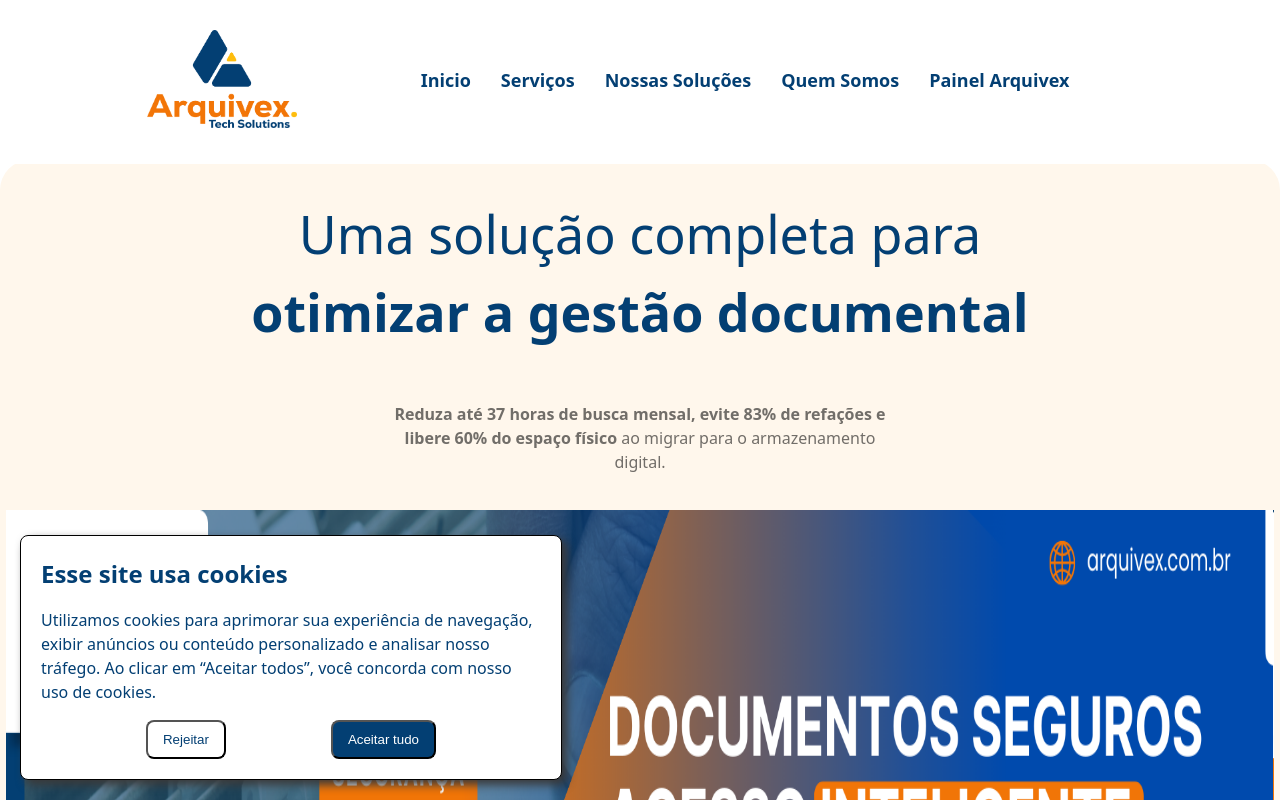
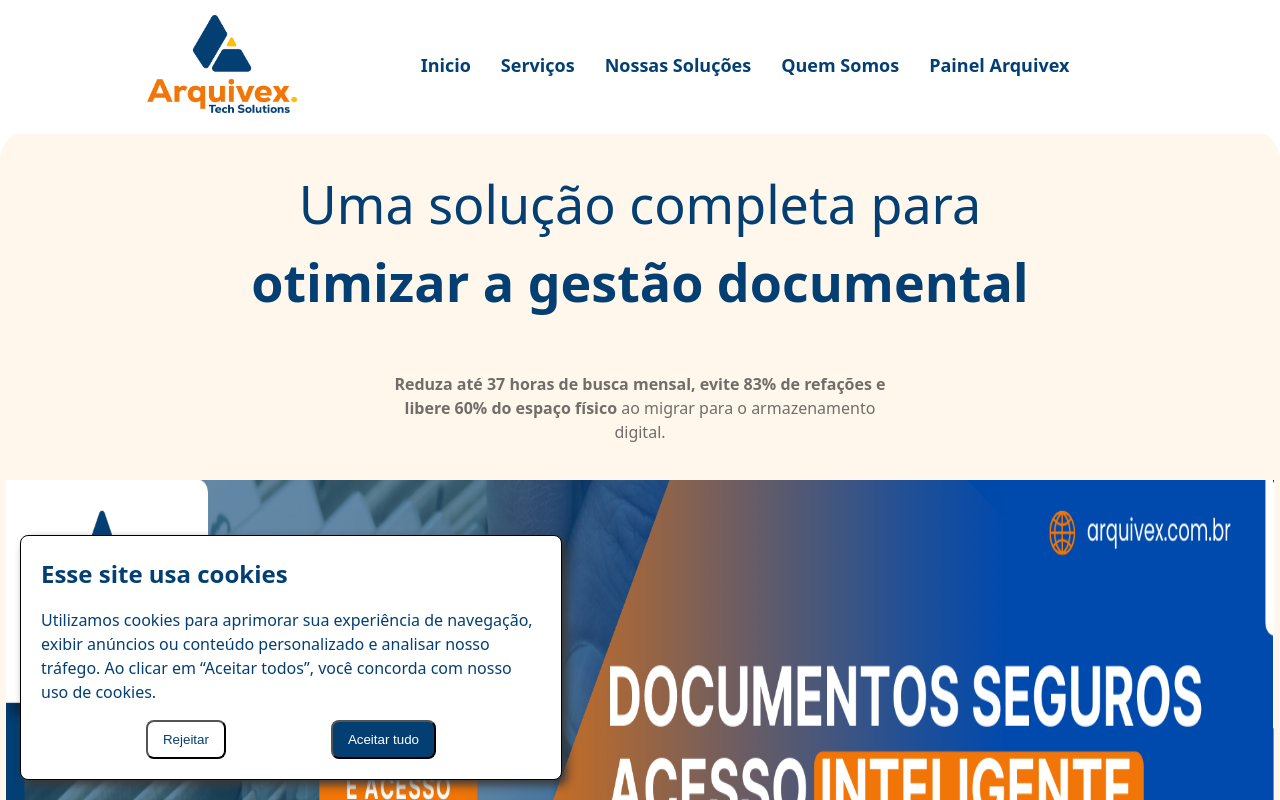
Before and after one commit to arquivexdev/landing-arquivex, a React (Vite) app: page / in a window 1280 px wide. Shown: the top 800 px of the page. Built offline with nearby package versions, Linux system fonts and the light colour scheme.

Commit message:
alterando numeros da empresa

```diff
--- a/src/components/apresentation-landing/company-numbers/index.jsx
+++ b/src/components/apresentation-landing/company-numbers/index.jsx
@@ -4,9 +4,9 @@ import CountUp from "react-countup";
 
 const status = [
     { label: "Anos atuando no mercado de digitalização de documentos", value: 5, suffix: "+" },
-    { label: "De documentos tratados através da nossa tecnologia", value: 1200, suffix: "mi" },
-    { label: "Clientes espalhados por todo Brasil", value: 10, suffix: "+" },
-    { label: "Estados sendo atendidos por nossa equipe", value: 200, suffix: "" },
+    { label: "De documentos tratados através da nossa tecnologia", value: 10, suffix: " mi+" },
+    { label: "Clientes espalhados por todo Brasil", value: 98},
+    { label: "Estados sendo atendidos por nossa equipe", value: 4, suffix: "" },
 ];
 
 
--- a/src/components/apresentation-landing/complete-platform/styles.module.css
+++ b/src/components/apresentation-landing/complete-platform/styles.module.css
@@ -10,7 +10,7 @@
     /* padding-bottom: 30px; */
     width: 100%;
     /* padding-top: 30px; */
-    margin-top: 160px;
+    margin-top: 130px;
 }
 
 .wrapperTitle {
--- a/src/components/apresentation-landing/header/styles.module.css
+++ b/src/components/apresentation-landing/header/styles.module.css
@@ -3,7 +3,7 @@
     width: 100%;
     display: flex;
     justify-content: center;
-    padding: 30px;
+    padding:15px 30px;
     /* height: 200px; */
     position: fixed;
     top: 0;
```
